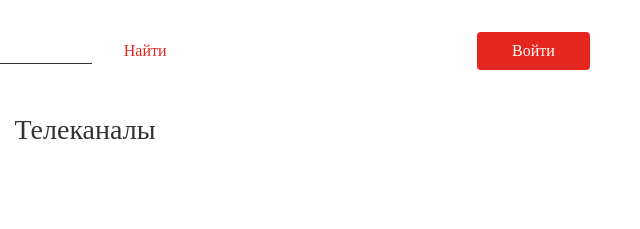
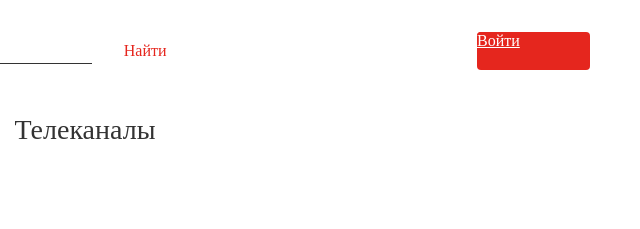
Before and after one commit to pantsuniewicz/cvt-corrected, a plain HTML site: page index.html in a window 1280 px wide. Shown: the top 229 px of the page, 640-1280 px from the left. Drawn offline with Linux system fonts and the light colour scheme; a web font is replaced by a local one.

Commit message:
Update index.html

```diff
--- a/index.html
+++ b/index.html
@@ -18,7 +18,9 @@
                 <input class="header__search-bar" type="button" value="Найти">
             </form>
             <form>
-                <input class="header__auth-btn" type="button" value="Войти">
+                <div class="header__auth-btn">
+                    <a href="login.html" class="header__auth-btn">Войти</a>
+                </div>
             </form>
         </header>
         <main>
```
